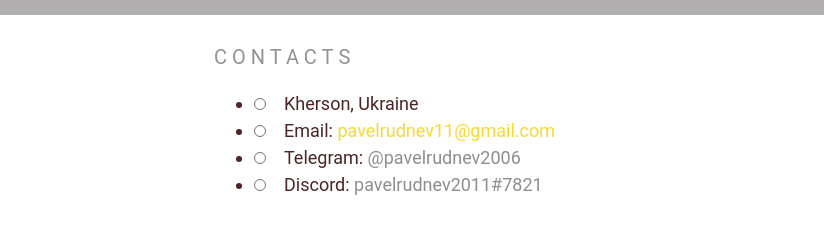
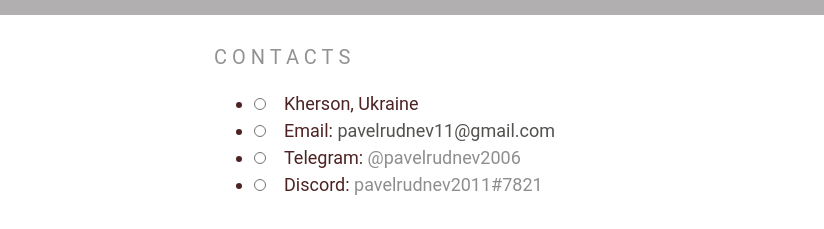
Before and after one commit to pavelrudnev11/rsschool-cv, a plain HTML site: page index.html in a window 1280 px wide. In both pictures the pointer is over the link "pavelrudnev11@gmail.com". Shown: the part 71-300 px from the top of the page, 456-1280 px from the left. Drawn offline with Linux system fonts and the light colour scheme.

Commit message:
feat: changed hover colors

```diff
--- a/style.css
+++ b/style.css
@@ -53,7 +53,7 @@ body{
     transition: color 0.5s;
   }
   .section-item a:hover {
-    color: #fad82e;
+    color: #52514f;
   }
 
   .main-title {
@@ -81,7 +81,7 @@ body{
   }
 
   .nav-link:hover {
-    color: #fad82e;
+    color: #52514f;
   }
   .section-item {
   position: relative;
@@ -168,7 +168,7 @@ a {
     transition: color 0.5s;
 }
 a:hover{
-    color: #fad82e;
+    color: #52514f;
   }
   .footer {
     background-color: #b1afaf;
```
